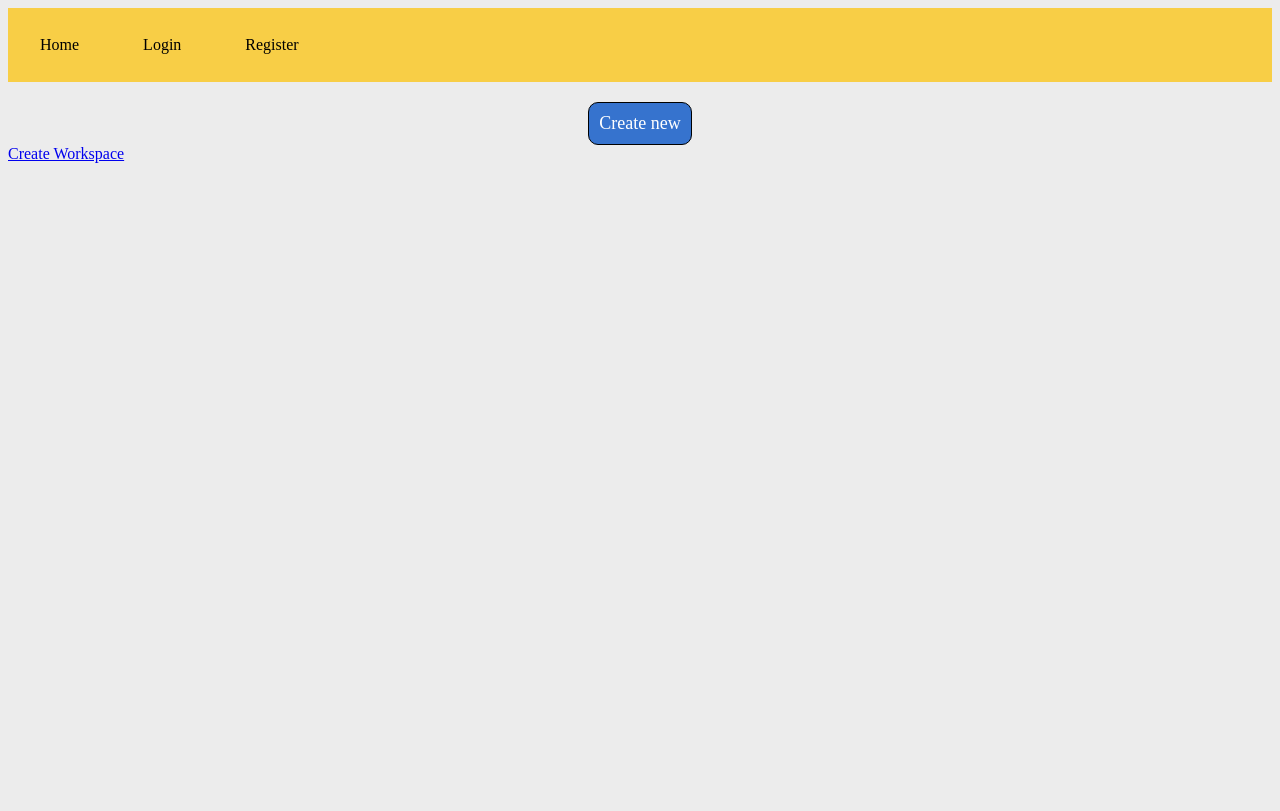
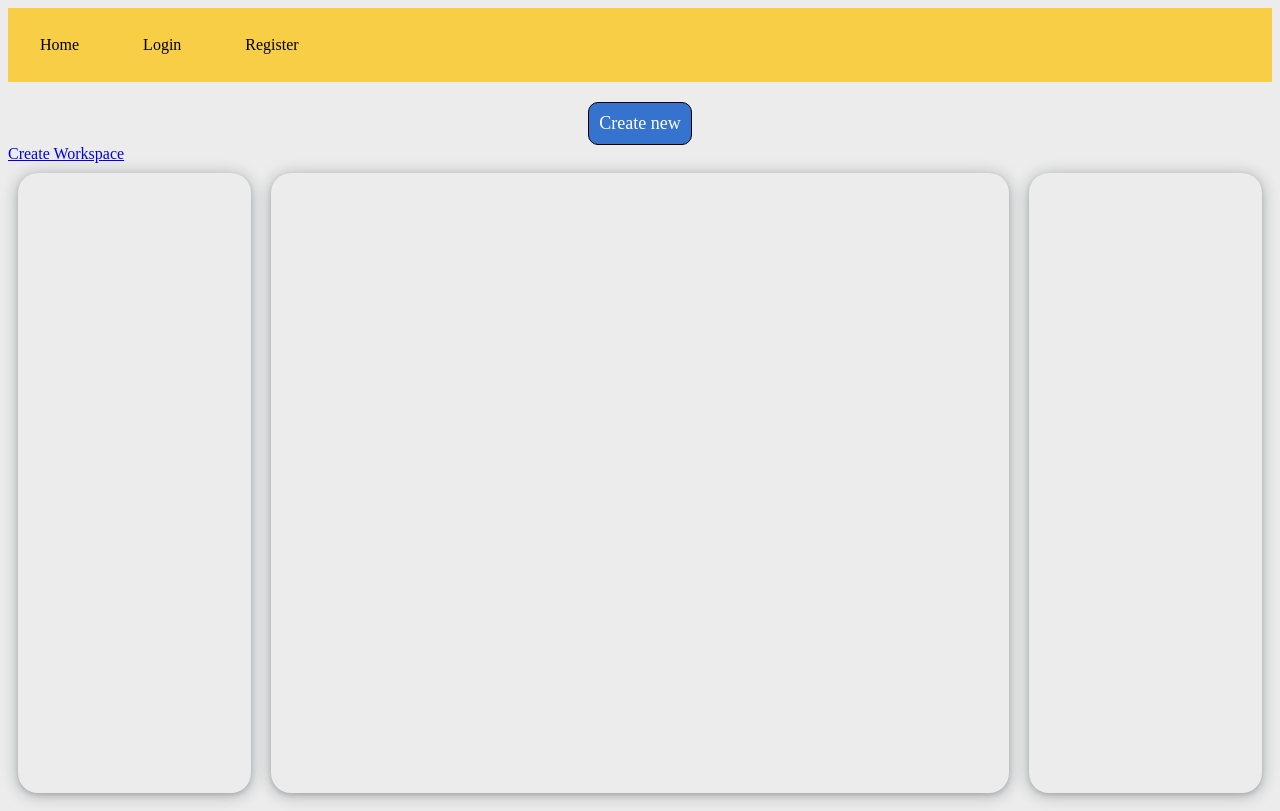
Before and after one commit to mohammadjamshidi364/todo-app, a Django app: page / in a window 1280 px wide. Before the commit the page ends 163 px from the top, so only its background shows below. Run offline with Django 4.2, Linux system fonts and the light colour scheme.

Commit message:
change css file

```diff
--- a/static/css/main.css
+++ b/static/css/main.css
@@ -41,66 +41,44 @@ body{
     display: flex;
     justify-content: center;
     margin-top: 20px;
-
 }
 
+.workspaces{
+    border-radius: 20px;
+    margin: 10px;
+    padding: 10px;
+    min-height: 600px;
+    box-shadow: rgba(14, 30, 37, 0.12) 0px 2px 4px 0px, rgba(14, 30, 37, 0.32) 0px 2px 16px 0px;
+}
 
-.todo_home_ul{
+.workspaces ul{
     list-style-type: none;
 }
 
-.todo_home_li{
-    border: solid 2px black;
-    border-radius: 20px;
-    text-decoration: none;
-    background-color: #f8ce46;
-    text-align: center;
-    padding: 10px;
-    width: 300px;
+.workspaces li a {
+    display: flex;
+    justify-content:center;
+    margin-bottom: 40px;
 }
 
-.todo_home_link{
-    text-decoration: none;
-    color: #000;
-    display: block;
-    height: 30px;
+.workspace{
+
+    margin: 10px;
+
+}
+.todo_items{
+    border-radius: 20px;
+    margin: 10px;
+    padding: 10px;
+    text-align: center;
+    box-shadow: rgba(14, 30, 37, 0.12) 0px 2px 4px 0px, rgba(14, 30, 37, 0.32) 0px 2px 16px 0px;
 }
 
-.container{
-    display: flex;
-    justify-content: center;
-    width: 600px;
-    margin: 10px auto;
-    background-color: #eee;
-    border-radius: 30px;
-    box-shadow: 0 4px 8px 0 rgba(0, 0, 0, 0.2), 0 6px 20px 0 rgba(0, 0, 0, 0.19);
+.todo_completed{
+    border-radius: 20px;
+    margin: 10px;
+    padding: 10px;
+    text-align: center;
+
+    box-shadow: rgba(14, 30, 37, 0.12) 0px 2px 4px 0px, rgba(14, 30, 37, 0.32) 0px 2px 16px 0px;
 }
-
-.todo_home_li:hover{
-    background-color: white;
-}
-
-/* .create_todo{
-    display: flex;
-    justify-content: center;
-    width: 600px;
-    margin: 10px auto;
-    background-color: #eee;
-    border-radius: 30px;
-    box-shadow: 0 4px 8px 0 rgba(0, 0, 0, 0.2), 0 6px 20px 0 rgba(0, 0, 0, 0.19);
-} */
-
-.create_todo label{
-    display: block;
-    margin-bottom: 20px;
-}
-
-.create_todo input,
-.create_todo textarea,
-.create_todo select {
-  border: 1px solid black;
-  border-radius: 3px;
-  width: 100%;
-  font-weight: 500;
-  margin: 10px auto;
-}
```
